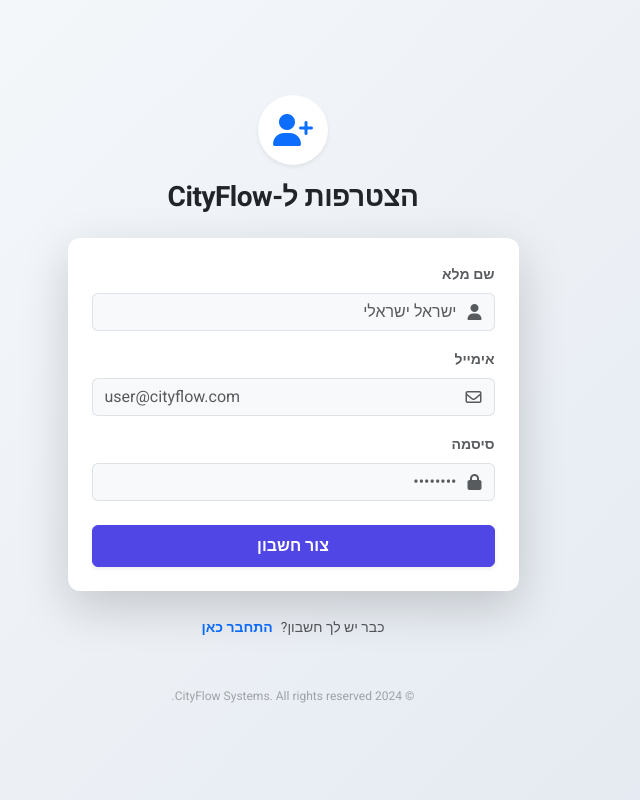
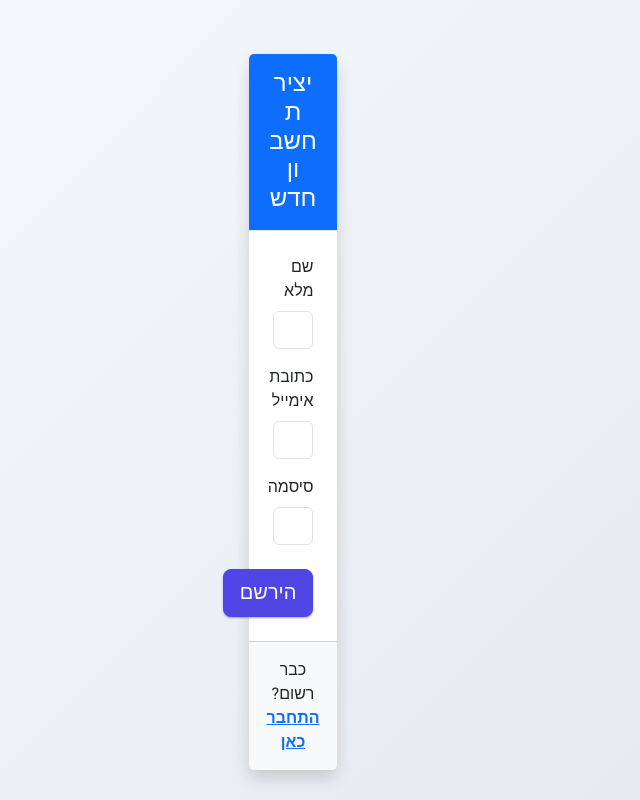
Before and after one commit to liorkima5-coder/CityFlow, a Flask app: template app/templates/auth/register.html in a window 1280 px wide. Shown: the whole page, without its empty margins (347-987 px from the left). Run offline with Flask 3, Linux system fonts and the light colour scheme; the template is opened without the code that fills it, so the values that code supplies are empty; some libraries are stand-ins or nearby versions.

Commit message:
Update register.html

```diff
--- a/app/templates/auth/register.html
+++ b/app/templates/auth/register.html
@@ -1,67 +1,50 @@
 {% extends "base.html" %}
 
+{% block title %}הרשמה למערכת{% endblock %}
+
 {% block auth_content %}
-<div class="container">
-    <div class="row justify-content-center">
+<div class="row justify-content-center mt-5">
     <div class="col-md-6 col-lg-5">
-
-            <div class="text-center mb-4">
-                <div class="d-inline-flex align-items-center justify-content-center bg-white p-3 rounded-circle shadow-sm mb-3" style="width: 70px; height: 70px;">
-                    <i class="fa-solid fa-user-plus fa-2x text-primary"></i>
+        <div class="card shadow border-0 rounded-3">
+            <div class="card-header bg-primary text-white text-center py-3">
+                <h4 class="mb-0">יצירת חשבון חדש</h4>
             </div>
-                <h3 class="fw-bold text-dark brand-logo">הצטרפות ל-CityFlow</h3>
-            </div>
-
-            <div class="card shadow-lg border-0">
             <div class="card-body p-4">
 
+                {# הודעות מערכת #}
                 {% with messages = get_flashed_messages(with_categories=true) %}
                   {% if messages %}
                     {% for category, message in messages %}
-                                <div class="alert alert-{{ category }} py-2 fs-6 text-center">{{ message }}</div>
+                      <div class="alert alert-{{ category }}">{{ message }}</div>
                     {% endfor %}
                   {% endif %}
                 {% endwith %}
 
-                    <form method="POST">
+                <form method="POST" action="{{ url_for('auth.register') }}">
                     <input type="hidden" name="csrf_token" value="{{ csrf_token() }}">
 
                     <div class="mb-3">
-                            <label class="form-label text-muted small fw-bold">שם מלא</label>
-                            <div class="input-group">
-                                <span class="input-group-text bg-light border-end-0"><i class="fa-solid fa-user text-muted"></i></span>
-                                <input type="text" name="full_name" class="form-control border-start-0 ps-0 bg-light" placeholder="ישראל ישראלי" required>
-                            </div>
+                        <label class="form-label">שם מלא</label>
+                        <input type="text" class="form-control" name="full_name" required>
                     </div>
 
                     <div class="mb-3">
-                            <label class="form-label text-muted small fw-bold">אימייל</label>
-                            <div class="input-group">
-                                <span class="input-group-text bg-light border-end-0"><i class="fa-regular fa-envelope text-muted"></i></span>
-                                <input type="email" name="email" class="form-control border-start-0 ps-0 bg-light" placeholder="user@cityflow.com" required>
-                            </div>
+                        <label class="form-label">כתובת אימייל</label>
+                        <input type="email" class="form-control" name="email" required>
                     </div>
 
-                        <div class="mb-4">
-                            <label class="form-label text-muted small fw-bold">סיסמה</label>
-                            <div class="input-group">
-                                <span class="input-group-text bg-light border-end-0"><i class="fa-solid fa-lock text-muted"></i></span>
-                                <input type="password" name="password" class="form-control border-start-0 ps-0 bg-light" placeholder="••••••••" required>
-                            </div>
+                    <div class="mb-3">
+                        <label class="form-label">סיסמה</label>
+                        <input type="password" class="form-control" name="password" required>
                     </div>
 
-                        <button class="btn btn-primary w-100 py-2 fw-bold shadow-sm">צור חשבון</button>
+                    <div class="d-grid mt-4">
+                        <button type="submit" class="btn btn-primary btn-lg">הירשם</button>
+                    </div>
                 </form>
             </div>
-            </div>
-
-            <div class="text-center mt-4">
-                <span class="text-muted small">כבר יש לך חשבון?</span>
-                <a href="{{ url_for('auth.login') }}" class="text-decoration-none fw-bold small ms-1">התחבר כאן</a>
-            </div>
-
-            <div class="text-center mt-5 text-muted text-xs opacity-50">
-                &copy; 2024 CityFlow Systems. All rights reserved.
+            <div class="card-footer text-center py-3 bg-light">
+                כבר רשום? <a href="{{ url_for('auth.login') }}" class="fw-bold">התחבר כאן</a>
             </div>
         </div>
     </div>
```
Lines whose indentation alone changed are shown as unchanged.
